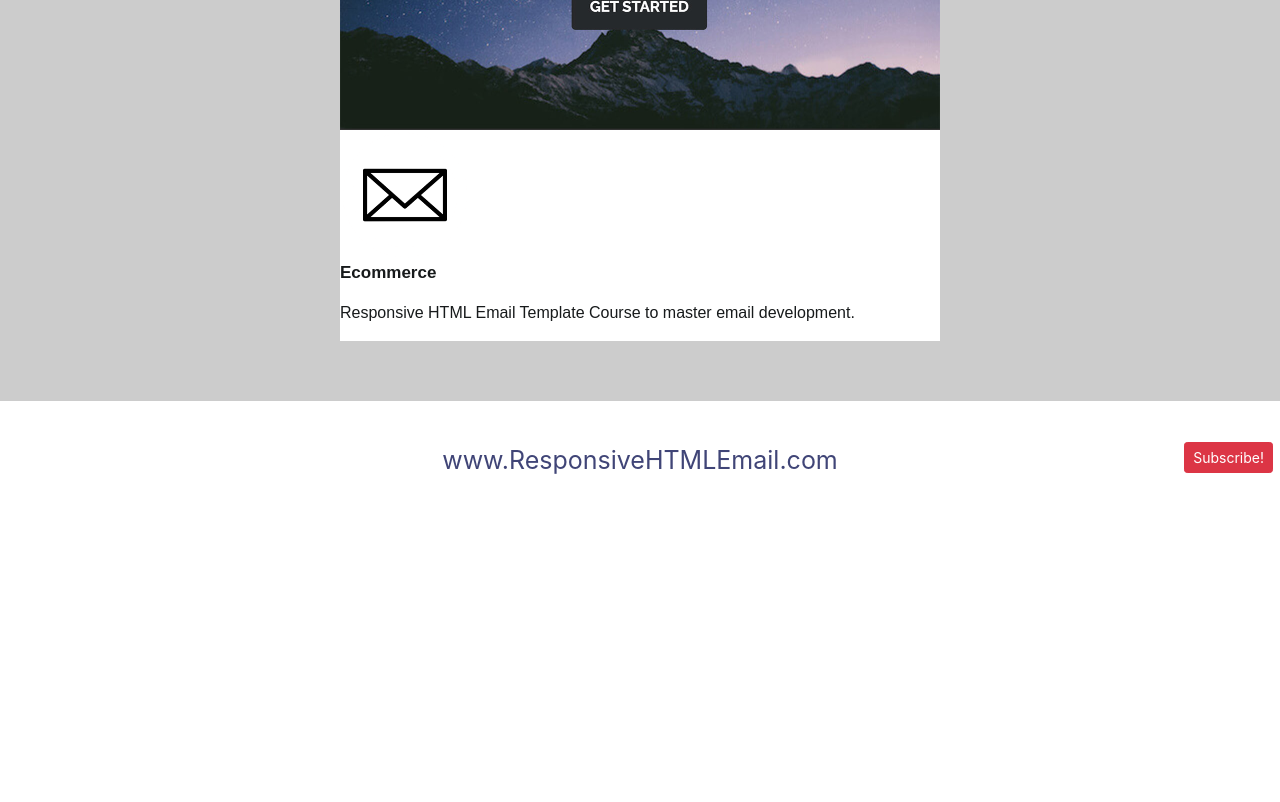
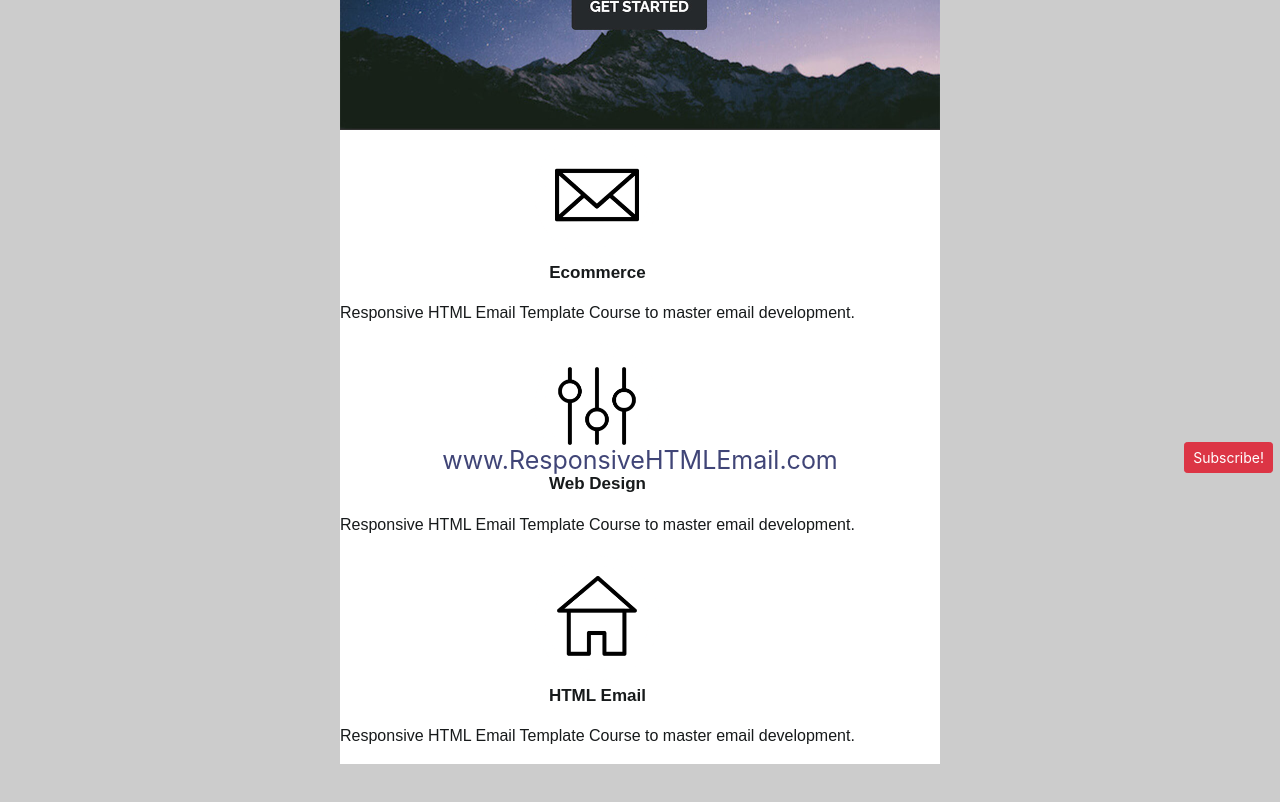
Before and after one commit to Lansa-18/HTML-Template-Creation, a plain HTML site: page index.html in a window 1280 px wide. Shown: the part 320-1122 px from the top of the page. Before the commit the page ends 800 px from the top, so only its background shows below. Drawn offline with nearby package versions, Linux system fonts and the light colour scheme.

Commit message:
progress

```diff
--- a/index.html
+++ b/index.html
@@ -46,6 +46,9 @@
 		max-width: 300px;
 		display: inline-block;
 		vertical-align: top;
+		text-align: center;
+	  }
+	  .three-columns{
 		text-align: center;
 	  }
     </style>
@@ -147,6 +150,50 @@
 											<tr>
 												<td>
 													<p style="font-weight: bold; font-size: 17px;">Ecommerce</p>
+													<p>
+														Responsive HTML Email Template Course to master email development.
+													</p>
+												</td>
+											</tr>
+										</table>
+									</td>
+								</tr>
+							</table>
+
+							<table class="column">
+								<tr>
+									<td class="padding">
+										<table class="content">
+											<tr>
+												<td>
+													<a href="#"><img src="./img/settings.png" alt="Settings Logo" width="130" style="max-width: 100%;"></a>
+												</td>
+											</tr>
+											<tr>
+												<td>
+													<p style="font-weight: bold; font-size: 17px;">Web Design</p>
+													<p>
+														Responsive HTML Email Template Course to master email development.
+													</p>
+												</td>
+											</tr>
+										</table>
+									</td>
+								</tr>
+							</table>
+
+							<table class="column">
+								<tr>
+									<td class="padding">
+										<table class="content">
+											<tr>
+												<td>
+													<a href="#"><img src="./img/home.png" alt="Home Logo" width="130" style="max-width: 100%;"></a>
+												</td>
+											</tr>
+											<tr>
+												<td>
+													<p style="font-weight: bold; font-size: 17px;">HTML Email</p>
 													<p>
 														Responsive HTML Email Template Course to master email development.
 													</p>
```
